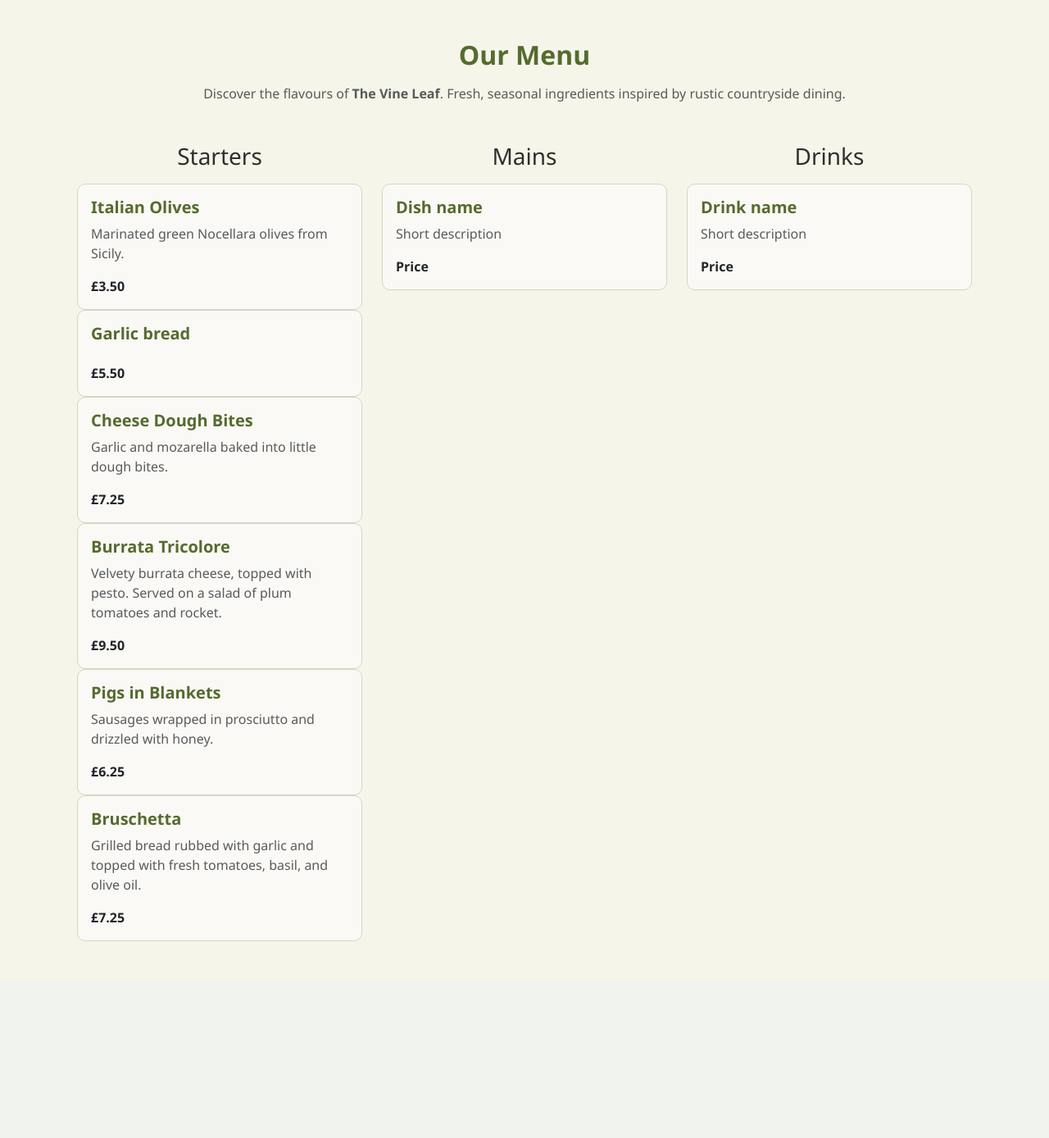
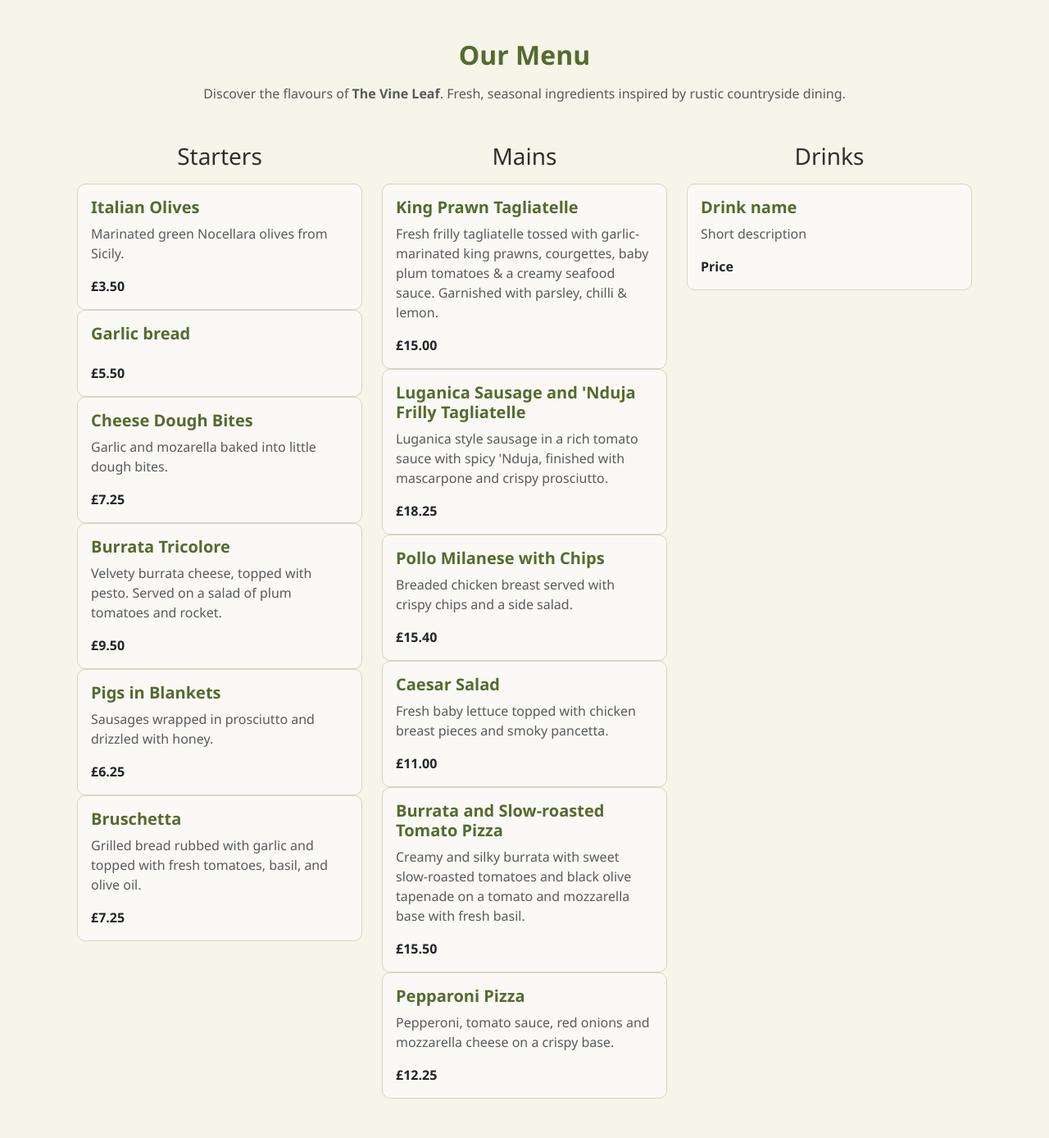
Before and after one commit to llama2409/Vineleaf-Milestone3, a Django app: page /menus/ in a window 1280 px wide. Shown: the part 56-1444 px from the top of the page at 82% size. Before the commit the page ends 1204 px from the top, so only its background shows below. Run offline with Django 5.2, Linux system fonts and the light colour scheme.

Commit message:
Add main dish names, descriptions and prices

```diff
--- a/vine_leaf/templates/menus.html
+++ b/vine_leaf/templates/menus.html
@@ -51,9 +51,34 @@
             <h3 class="text-center mb-3">Mains</h3>
 
             <div class="card menu-card p-3">
-                <h5>Dish name</h5>
-                <p class="text-muted">Short description</p>
-                <strong>Price</strong>
+                <h5>King Prawn Tagliatelle</h5>
+                <p class="text-muted">Fresh frilly tagliatelle tossed with garlic-marinated king prawns, courgettes, baby plum tomatoes & a creamy seafood sauce. Garnished with parsley, chilli & lemon.</p>
+                <strong>£15.00</strong>
+            </div>
+            <div class="card menu-card p-3">
+                <h5>Luganica Sausage and 'Nduja Frilly Tagliatelle</h5>
+                <p class="text-muted">Luganica style sausage in a rich tomato sauce with spicy 'Nduja, finished with mascarpone and crispy prosciutto.</p>
+                <strong>£18.25</strong>
+            </div>
+            <div class="card menu-card p-3">
+                <h5>Pollo Milanese with Chips</h5>
+                <p class="text-muted">Breaded chicken breast served with crispy chips and a side salad.</p>
+                <strong>£15.40</strong>
+            </div>
+            <div class="card menu-card p-3">
+                <h5>Caesar Salad</h5>
+                <p class="text-muted">Fresh baby lettuce topped with chicken breast pieces and smoky pancetta.</p>
+                <strong>£11.00</strong>
+            </div>
+            <div class="card menu-card p-3">
+                <h5>Burrata and Slow-roasted Tomato Pizza</h5>
+                <p class="text-muted">Creamy and silky burrata with sweet slow-roasted tomatoes and black olive tapenade on a tomato and mozzarella base with fresh basil.</p>
+                <strong>£15.50</strong>
+            </div>
+            <div class="card menu-card p-3">
+                <h5>Pepparoni Pizza</h5>
+                <p class="text-muted">Pepperoni, tomato sauce, red onions and mozzarella cheese on a crispy base.</p>
+                <strong>£12.25</strong>
             </div>
         </div>
 
```
